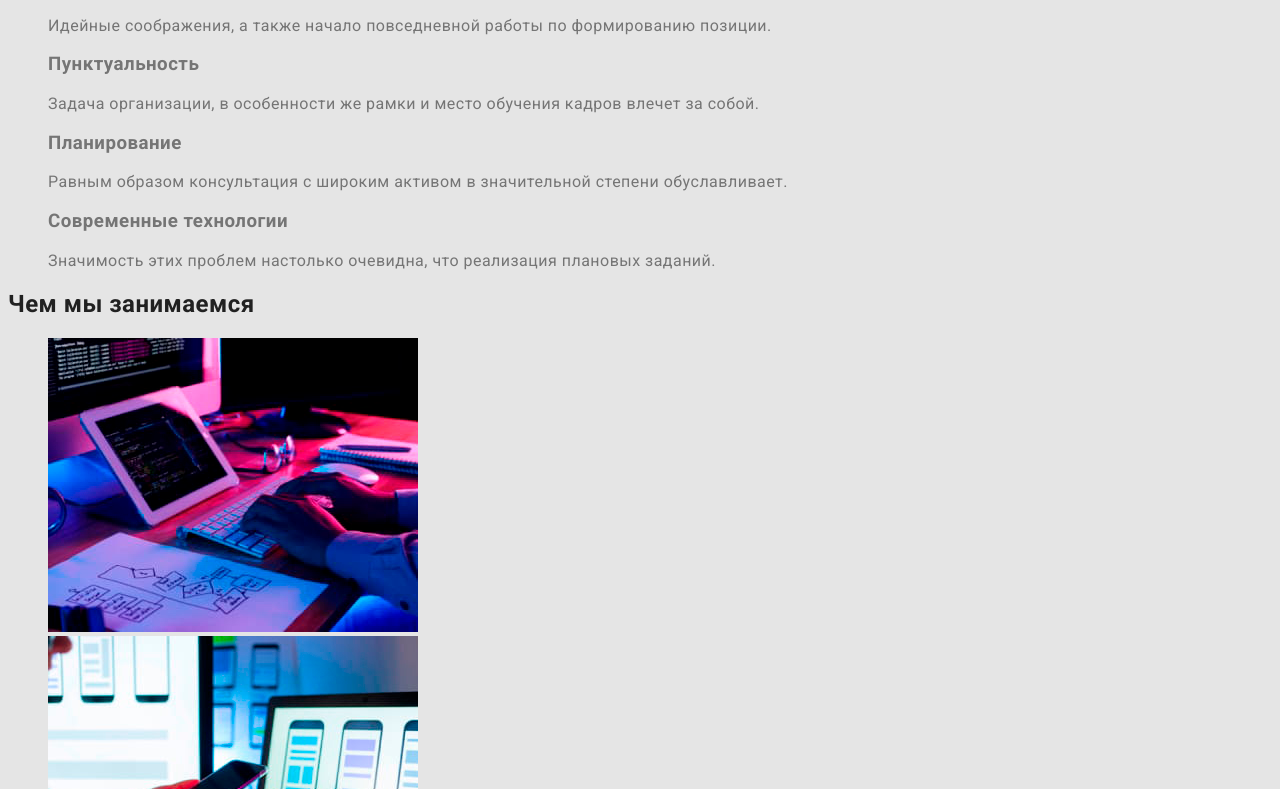
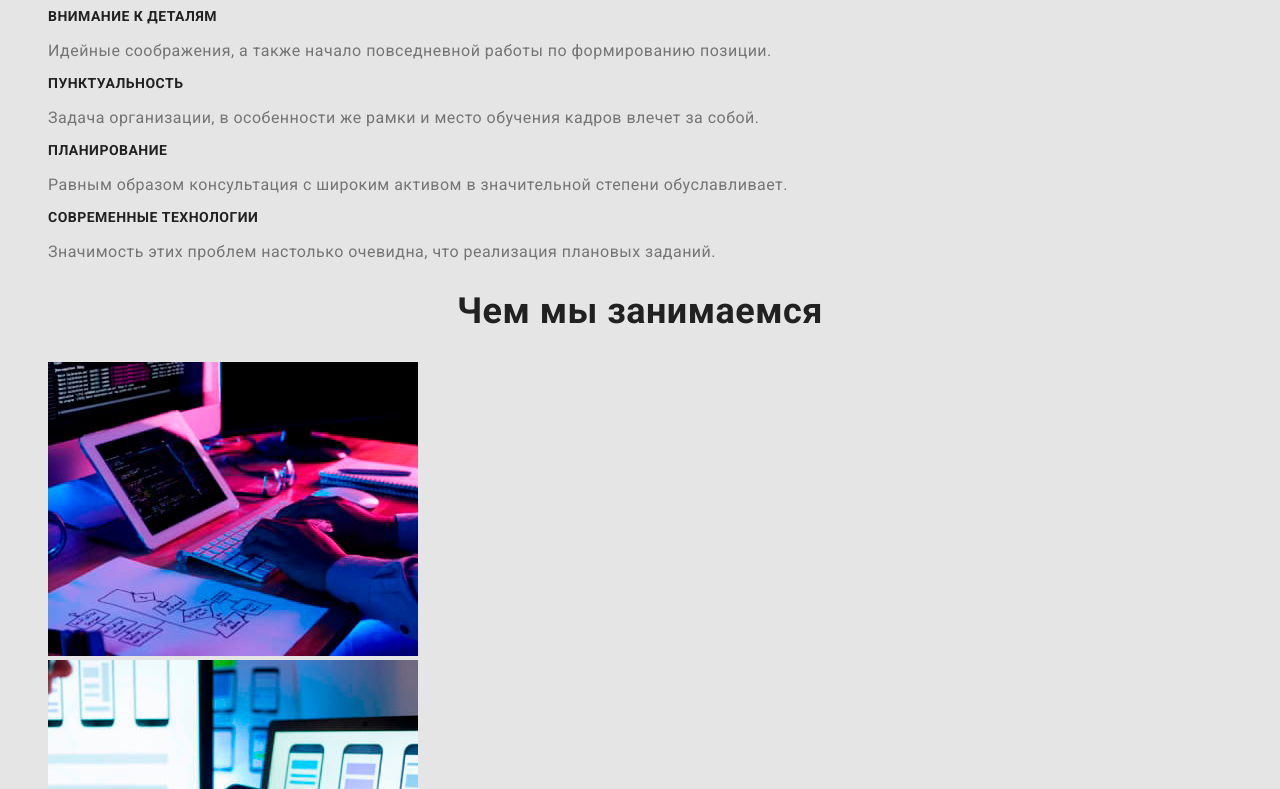
Before and after one commit to ella-kadriaeva/goit-markup-hw-02, a plain HTML site: page index.html in a window 1280 px wide. Shown: the part 608-1397 px from the top of the page. Drawn offline with Linux system fonts and the light colour scheme.

Commit message:
Изменяет размер шрифта

```diff
--- a/css/styles.css
+++ b/css/styles.css
@@ -92,7 +92,7 @@ address {
 /**Hero**/
 .hero {
   color: var(--accent-white-color);
-  font-weight: 900;
+  font-weight: 700;
   font-size: 44px;
   line-height: 1.36;
   letter-spacing: 0.06em;
@@ -103,6 +103,10 @@ address {
 /**Section**/
 .section-title {
   color: var(--title-text-color);
+  font-weight: 700;
+  font-size: 36px;
+  line-height: 42px;
+  text-align: center;
 }
 
 /**Button**/
@@ -133,3 +137,12 @@ address {
 footer {
   background-color: var(--footer-bg);
 }
+
+/**Преимущества нашей компании**/
+.benefits-title {
+  color: var(--title-text-color);
+  font-weight: 700;
+  font-size: 14px;
+  line-height: 1.14;
+  text-transform: uppercase;
+}
--- a/index.html
+++ b/index.html
@@ -42,24 +42,24 @@
     <!--Секция Преимущества нашей компании-->
     <section class="section">
         <h2 class="section-title">Особенности</h2>
-        <ul>
+        <ul class="benefits">
             <li>
-                <h3>Внимание к деталям</h3>
+                <h3 class="benefits-title">Внимание к деталям</h3>
                 <p>Идейные соображения, а также начало повседневной работы по формированию позиции.</p>
             </li>
 
             <li>
-                <h3>Пунктуальность</h3>
+                <h3 class="benefits-title">Пунктуальность</h3>
                 <p>Задача организации, в особенности же рамки и место обучения кадров влечет за собой.</p>
             </li>
 
             <li>
-                <h3>Планирование</h3>
+                <h3 class="benefits-title">Планирование</h3>
                 <p>Равным образом консультация с широким активом в значительной степени обуславливает.</p>
             </li>
 
             <li>
-                <h3>Современные технологии</h3>
+                <h3 class="benefits-title">Современные технологии</h3>
                 <p>Значимость этих проблем настолько очевидна, что реализация плановых заданий.</p>
             </li>
         </ul>
```
